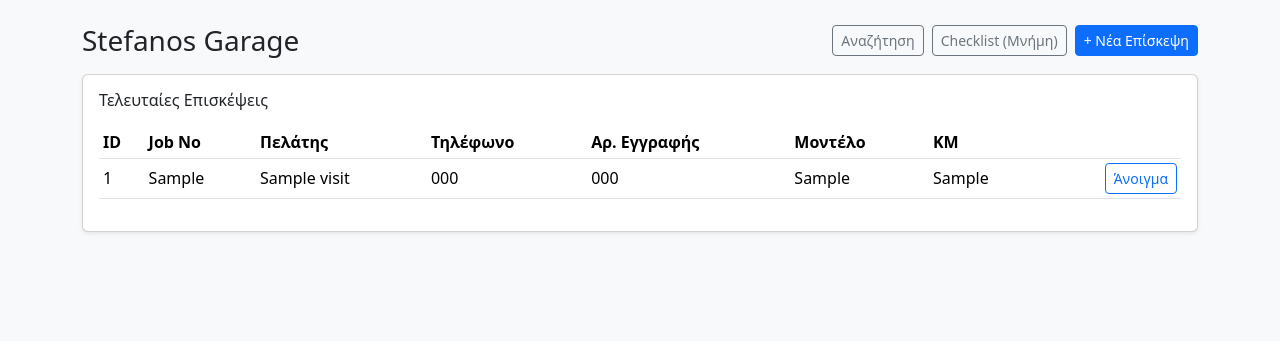
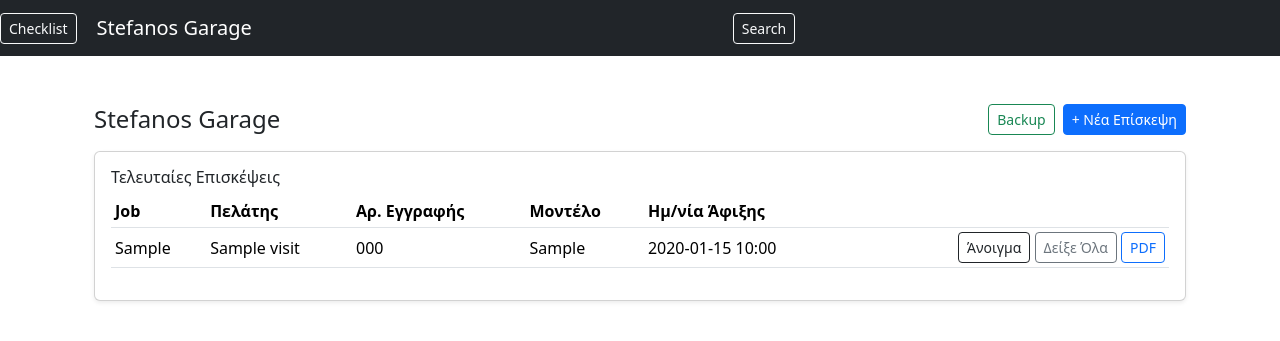
Before and after one commit to kerlengouc-star/stefanos-garage, a FastAPI app: page / in a window 1280 px wide. Shown: the top 341 px of the page. Run offline with FastAPI, Linux system fonts and the light colour scheme; tables that the repository leaves empty hold one stand-in row (values such as "Sample post").

Commit message:
Update index.html

```diff
--- a/app/templates/index.html
+++ b/app/templates/index.html
@@ -1,22 +1,12 @@
-<!doctype html>
-<html lang="el">
-<head>
-  <meta charset="utf-8">
-  <meta name="viewport" content="width=device-width,initial-scale=1">
-  <title>Stefanos Garage</title>
-  <link href="https://cdn.jsdelivr.net/npm/bootstrap@5.3.3/dist/css/bootstrap.min.css" rel="stylesheet">
-</head>
-<body class="bg-light">
+{% extends "base.html" %}
+{% block content %}
+
 <div class="container py-4">
 
-    <div class="d-flex flex-wrap gap-2 align-items-center justify-content-between mb-3">
-      <h3 class="m-0">Stefanos Garage</h3>
-
-      <div class="d-flex gap-2">
-        <a class="btn btn-outline-secondary btn-sm" href="/search">Αναζήτηση</a>
-        <a class="btn btn-outline-secondary btn-sm" href="/checklist">Checklist (Μνήμη)</a>
-
-        <!-- ✅ IMPORTANT: NEW VISIT MUST BE POST -->
+  <div class="d-flex justify-content-between align-items-center mb-3">
+    <h4 class="m-0">Stefanos Garage</h4>
+    <div class="d-flex gap-2 flex-wrap">
+      <a class="btn btn-outline-success btn-sm" href="/backup" target="_blank" rel="noopener">Backup</a>
       <form method="post" action="/visits/new" class="m-0">
         <button class="btn btn-primary btn-sm" type="submit">+ Νέα Επίσκεψη</button>
       </form>
@@ -25,42 +15,35 @@
 
   <div class="card shadow-sm">
     <div class="card-body">
-        <h6 class="mb-3">Τελευταίες Επισκέψεις</h6>
+      <h6 class="mb-2">Τελευταίες Επισκέψεις</h6>
 
       <div class="table-responsive">
         <table class="table table-sm align-middle">
           <thead>
             <tr>
-                <th>ID</th>
-                <th>Job No</th>
+              <th>Job</th>
               <th>Πελάτης</th>
-                <th>Τηλέφωνο</th>
               <th>Αρ. Εγγραφής</th>
               <th>Μοντέλο</th>
-                <th>KM</th>
+              <th>Ημ/νία Άφιξης</th>
               <th></th>
             </tr>
           </thead>
           <tbody>
           {% for v in visits %}
             <tr>
-                <td>{{ v.id }}</td>
-                <td>{{ v.job_no }}</td>
-                <td>{{ v.customer_name }}</td>
-                <td>{{ v.phone }}</td>
-                <td>{{ v.plate_number }}</td>
-                <td>{{ v.model }}</td>
-                <td>{{ v.km }}</td>
+              <td>{{ v.job_no or v.id }}</td>
+              <td>{{ v.customer_name or '' }}</td>
+              <td>{{ v.plate_number or '' }}</td>
+              <td>{{ v.model or '' }}</td>
+              <td>{{ (v.date_in|string)[:16] if v.date_in else '' }}</td>
               <td class="text-end">
-                  <a class="btn btn-outline-primary btn-sm" href="/visits/{{ v.id }}">Άνοιγμα</a>
+                <a class="btn btn-outline-dark btn-sm" href="/visits/{{ v.id }}?mode=selected">Άνοιγμα</a>
+                <a class="btn btn-outline-secondary btn-sm" href="/visits/{{ v.id }}?mode=all">Δείξε Όλα</a>
+                <a class="btn btn-outline-primary btn-sm" href="/visits/{{ v.id }}/pdf" target="_blank" rel="noopener">PDF</a>
               </td>
             </tr>
           {% endfor %}
-              {% if visits|length == 0 %}
-              <tr>
-                <td colspan="8" class="text-muted">Δεν υπάρχουν επισκέψεις ακόμα.</td>
-              </tr>
-              {% endif %}
           </tbody>
         </table>
       </div>
@@ -69,5 +52,5 @@
   </div>
 
 </div>
-</body>
-</html>
+
+{% endblock %}
```
Lines whose indentation alone changed are shown as unchanged.
